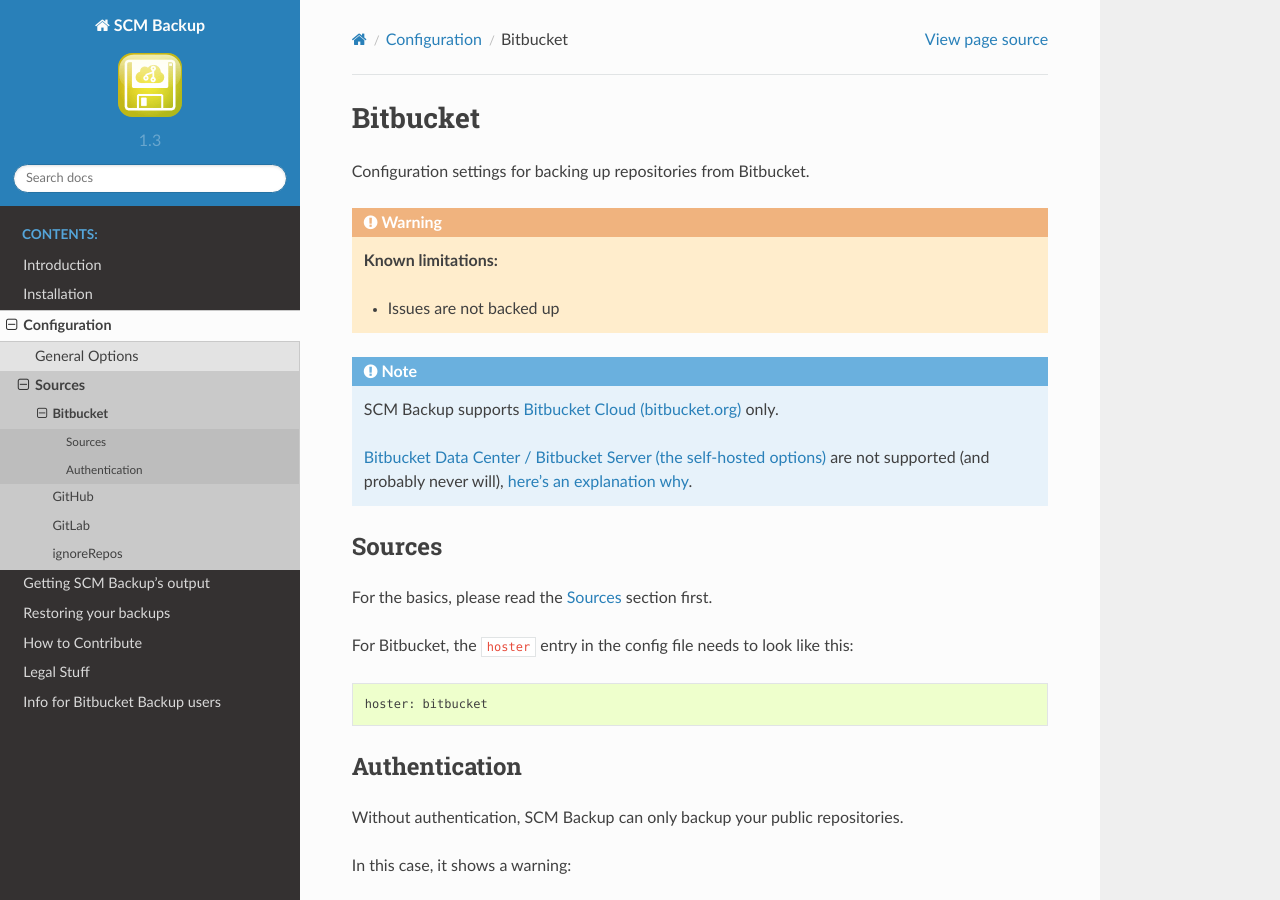
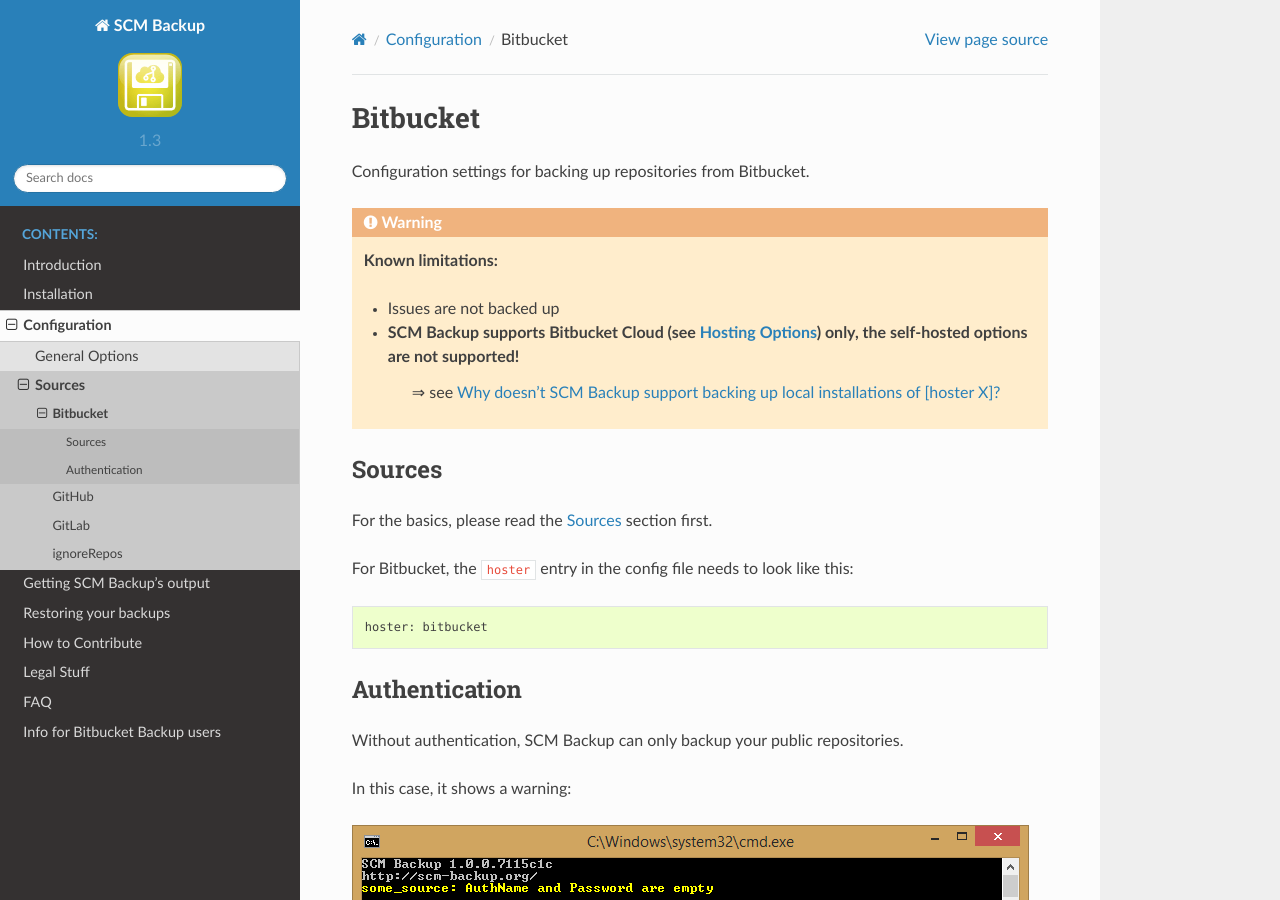
Before and after one commit to christianspecht/scm-backup-docs, a Sphinx documentation site: the page built from source/config-bitbucket.rst, in a window 1280 px wide and 900 px high. Built offline with Sphinx 7.4.7 and the Read the Docs theme 2.0.0, drawn with Linux system fonts in a browser that asks for light colours.

Commit message:
add FAQ about backing up local installations
Separate page, because it applies to all currently supported hosters.

```diff
--- a/source/config-bitbucket.rst
+++ b/source/config-bitbucket.rst
@@ -9,11 +9,8 @@ Configuration settings for backing up repositories from Bitbucket.
 
     - Issues are not backed up
 
-.. note::
-
-    SCM Backup supports `Bitbucket Cloud (bitbucket.org) <https://bitbucket.org>`_ only.
-
-    `Bitbucket Data Center / Bitbucket Server (the self-hosted options) <https://bitbucket.org/product/enterprise>`_ are not supported (and probably never will), `here's an explanation why <https://github.com/christianspecht/scm-backup/issues/25#issuecomment-434444008>`_.
+    - SCM Backup supports Bitbucket Cloud (see `Hosting Options <https://bitbucket.org/product/guides/getting-started/overview#bitbucket-software-hosting-options>`_) only, the self-hosted options are **not** supported!
+       ⇒ see :ref:`why-no-local-backup`
 
 
 Sources
--- a/source/config-github.rst
+++ b/source/config-github.rst
@@ -8,6 +8,8 @@ Configuration settings for backing up repositories from GitHub.
     **Known limitations:**
 
     - `Issues are not backed up <https://github.com/christianspecht/scm-backup/issues/12>`_
+    - SCM Backup supports GitHub's `cloud hosting plans <https://github.com/pricing>`_ only, the `self-hosting option of GitHub Enterprise <https://help.github.com/en/github/getting-started-with-github/githubs-products#github-enterprise>`_ is **not** supported!
+       ⇒ see :ref:`why-no-local-backup`
 
 
 Sources
--- a/source/config-gitlab.rst
+++ b/source/config-gitlab.rst
@@ -8,6 +8,8 @@ Configuration settings for backing up repositories from GitLab.
     **Known limitations:**
 
     - Issues are not backed up
+    - SCM Backup supports GitLab.com (the SaaS option, see `Pricing <https://about.gitlab.com/pricing/>`_) only, the self-managed options are **not** supported!
+       ⇒ see :ref:`why-no-local-backup`
 
 
 Sources
--- a/source/config.rst
+++ b/source/config.rst
@@ -132,10 +132,9 @@ See the respective sub-page for detailed documentation per hoster:
 
 .. toctree::
    :maxdepth: 2
+   :glob:
 
-   config-bitbucket
-   config-github
-   config-gitlab
+   config-*
 
 
 ignoreRepos
--- a/source/index.rst
+++ b/source/index.rst
@@ -28,6 +28,7 @@ It's written in `.NET Core <https://dotnet.github.io/>`_, which means it's suppo
    restore
    contribute
    legal
+   faq
    bitbucket-backup-users
 
 
```
Also changed, not shown: source/faq.rst (added, +23 -0 lines).
